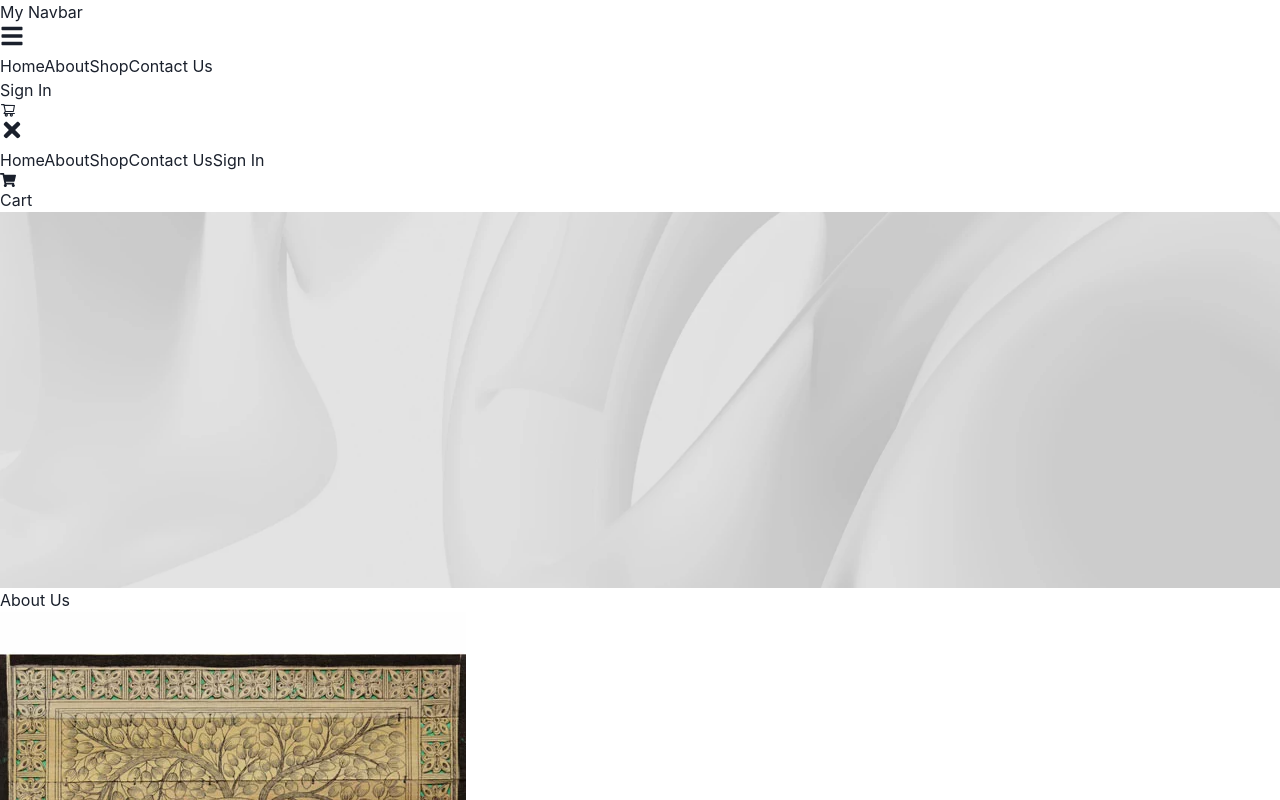
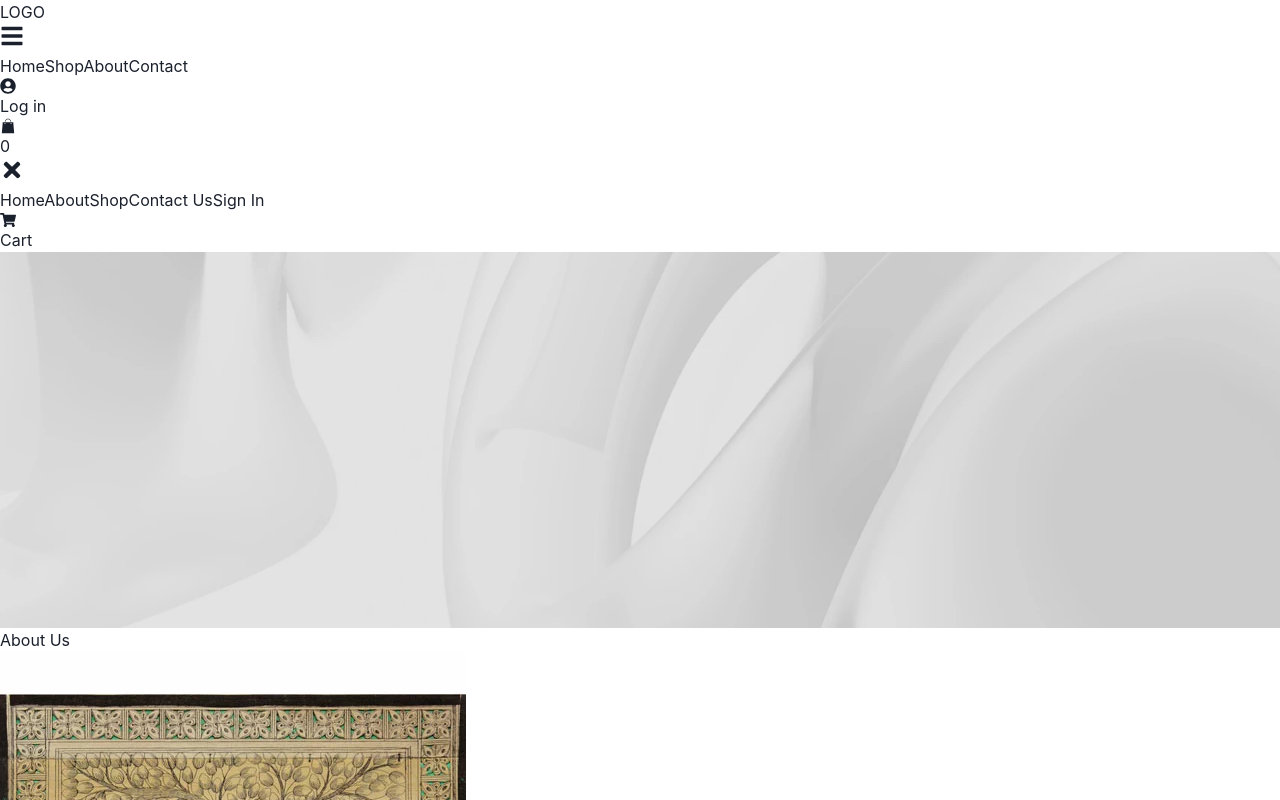
Before and after one commit to Niladri2003/Painting-Ecommerce, a React (Vite) app in the folder client/: page /about in a window 1280 px wide. Shown: the top 800 px of the page. Built offline with nearby package versions, Linux system fonts and the light colour scheme.

Commit message:
nav bar ui changed

```diff
--- a/client/src/components/Navbar.jsx
+++ b/client/src/components/Navbar.jsx
@@ -213,7 +213,9 @@ import { useEffect, useState, useRef } from "react";
 import { Link, useNavigate } from "react-router-dom";
 import { useSelector, useDispatch } from "react-redux";
 import { FaShoppingCart, FaBars, FaTimes } from "react-icons/fa";
+import { GiShoppingBag } from "react-icons/gi";
 import { AiOutlineShoppingCart } from "react-icons/ai";
+import { FaUserCircle } from "react-icons/fa";
 import { Avatar } from "@chakra-ui/react"; // For the avatar icon, adjust if needed
 import defaultAvatar from "../assets/avatar/defaultAvatar.jpg"; // A default avatar image
 import { logout } from "../slices/authSlice"; // Import the logout action
@@ -304,18 +306,18 @@ const Navbar = () => {
       }`}
     >
       <div className="max-w-7xl mx-auto px-4 sm:px-6 lg:px-8">
-        <div className="flex items-center justify-between h-16">
-          <div className="flex items-center">
+        <div className="grid grid-cols-2 md:grid-cols-3 h-16">
+          <div className="grid place-content-center text-2xl font-normal justify-start md:justify-center">
             <Link
               to="/"
               className={`font-bold cursor-pointer ${
                 isScrolled ? "text-white" : "text-black"
               }`}
             >
-              My Navbar
+              LOGO
             </Link>
           </div>
-          <div className="flex items-center md:hidden">
+          <div className="flex items-center md:hidden justify-end">
             <button
               onClick={toggleMenu}
               className="text-gray-500 hover:text-gray-700"
@@ -323,7 +325,7 @@ const Navbar = () => {
               {isOpen ? <FaTimes size={24} /> : <FaBars size={24} />}
             </button>
           </div>
-          <div className="hidden md:flex lg:flex">
+          <div className="hidden md:flex lg:flex col-start-1 col-end-2 row-start-1 place-items-center">
             <div className="ml-10 flex items-baseline space-x-4">
               <Link
                 to="/"
@@ -335,6 +337,15 @@ const Navbar = () => {
                 Home
               </Link>
               <Link
+                to="/shop"
+                onClick={handleNavItemClick}
+                className={`${
+                  isScrolled ? "text-white" : "text-black"
+                } hover:bg-gray-700 hover:text-white px-3 py-2 rounded-md text-sm font-medium`}
+              >
+                Shop
+              </Link>
+              <Link
                 to="/about"
                 onClick={handleNavItemClick}
                 className={`${
@@ -344,24 +355,15 @@ const Navbar = () => {
                 About
               </Link>
               <Link
-                to="/shop"
-                onClick={handleNavItemClick}
-                className={`${
-                  isScrolled ? "text-white" : "text-black"
-                } hover:bg-gray-700 hover:text-white px-3 py-2 rounded-md text-sm font-medium`}
-              >
-                Shop
-              </Link>
-              <Link
                 to="/contact-us"
                 onClick={handleNavItemClick}
                 className={`${
                   isScrolled ? "text-white" : "text-black"
                 } hover:bg-gray-700 hover:text-white px-3 py-2 rounded-md text-sm font-medium flex items-center`}
               >
-                <span>Contact Us</span>
+                <span>Contact</span>
               </Link>
-              <div className="hidden md:flex items-center justify-center gap-x-4">
+              {/* <div className="hidden md:flex items-center justify-center gap-x-4">
                 {token ? (
                   <div className="relative" ref={dropdownRef}>
                     <Avatar
@@ -417,9 +419,97 @@ const Navbar = () => {
                     </span>
                   )}
                 </Link>
-              </div>
+              </div> */}
             </div>
           </div>
+          <div className="hidden md:flex flex items-center justify-center gap-x-4">
+                {token ? (
+                  <div className="relative" ref={dropdownRef}>
+                    <Avatar
+                      src={userProfileImage || defaultAvatar}
+                      alt="User Avatar"
+                      className="cursor-pointer"
+                      onClick={handleAvatarClick}
+                    />
+                    {isDropdownOpen && (
+                      <div className="absolute right-0 mt-2 w-48 bg-white rounded-md shadow-lg z-10">
+                        <Link
+                          to="/account"
+                          className=" px-4 py-2 text-gray-800 hover:bg-gray-200 rounded-md flex items-center"
+                        >
+                          My Account
+                        </Link>
+                        <button
+                          onClick={handleLogout}
+                          className=" w-full text-left px-4 py-2 text-red-600 hover:bg-gray-200 rounded-md flex items-center"
+                        >
+                          Logout <MdLogout className="ml-2" />
+                        </button>
+                      </div>
+                    )}
+                  </div>
+                ) : (
+                  <>
+                    <Link to="/cart" className="relative">
+                <FaUserCircle
+                    className={`text-2xl ${
+                      isScrolled ? "text-white" : "text-black"
+                    }`}
+                  />
+                  {cartCount > 0 && (
+                    <span
+                      className={`absolute -bottom-2 -right-2 grid h-5 w-5 place-items-center overflow-hidden rounded-full text-center text-xs font-bold ${
+                        isScrolled
+                          ? "bg-red-600  text-white"
+                          : "bg-red-600 text-white"
+                      }`}
+                    >
+                      {cartCount}
+                    </span>
+                  )}
+                </Link>
+
+                  <div className="flex space-x-4 capitalize">
+                    <Link
+                      to="/signin"
+                      className={`${
+                        isScrolled ? "text-white" : "text-black"
+                      } hover:bg-gray-700 hover:text-white px-3 py-2 rounded-md text-sm font-medium`}
+                      >
+                      Log in
+                    </Link>
+                  </div>
+                      </>
+                )}
+                <Link to="/cart" className="relative">
+                  <GiShoppingBag
+                    className={`text-3xl ${
+                      isScrolled ? "text-white" : "text-black"
+                    }`}
+                  />
+                 <span
+                      className={`absolute -bottom-2 -right-2 grid h-5 w-5 place-items-center overflow-hidden rounded-full text-center text-xs font-bold ${
+                        isScrolled
+                          ? "bg-red-600  text-white"
+                          : "bg-red-600 text-white"
+                      }`}
+                    >
+                     0
+                    </span>
+                  {/* <span>0</span> */}
+                  {cartCount > 0 && (
+                    <span
+                      className={`absolute -bottom-2 -right-2 grid h-5 w-5 place-items-center overflow-hidden rounded-full text-center text-xs font-bold ${
+                        isScrolled
+                          ? "bg-red-600  text-white"
+                          : "bg-red-600 text-white"
+                      }`}
+                    >
+                      {cartCount}
+                    </span>
+                  )}
+                </Link>
+              </div>
         </div>
       </div>
       <div
--- a/client/src/pages/Shop.jsx
+++ b/client/src/pages/Shop.jsx
@@ -19,6 +19,7 @@ const Shop = () => {
       console.error('Error fetching products:', error);
     }
   };
+console.log(product);
 
   useEffect(() => {
     getAllProducts();
```
Also changed, not shown: 1 other file (tests, documents, lock files or other folders).
